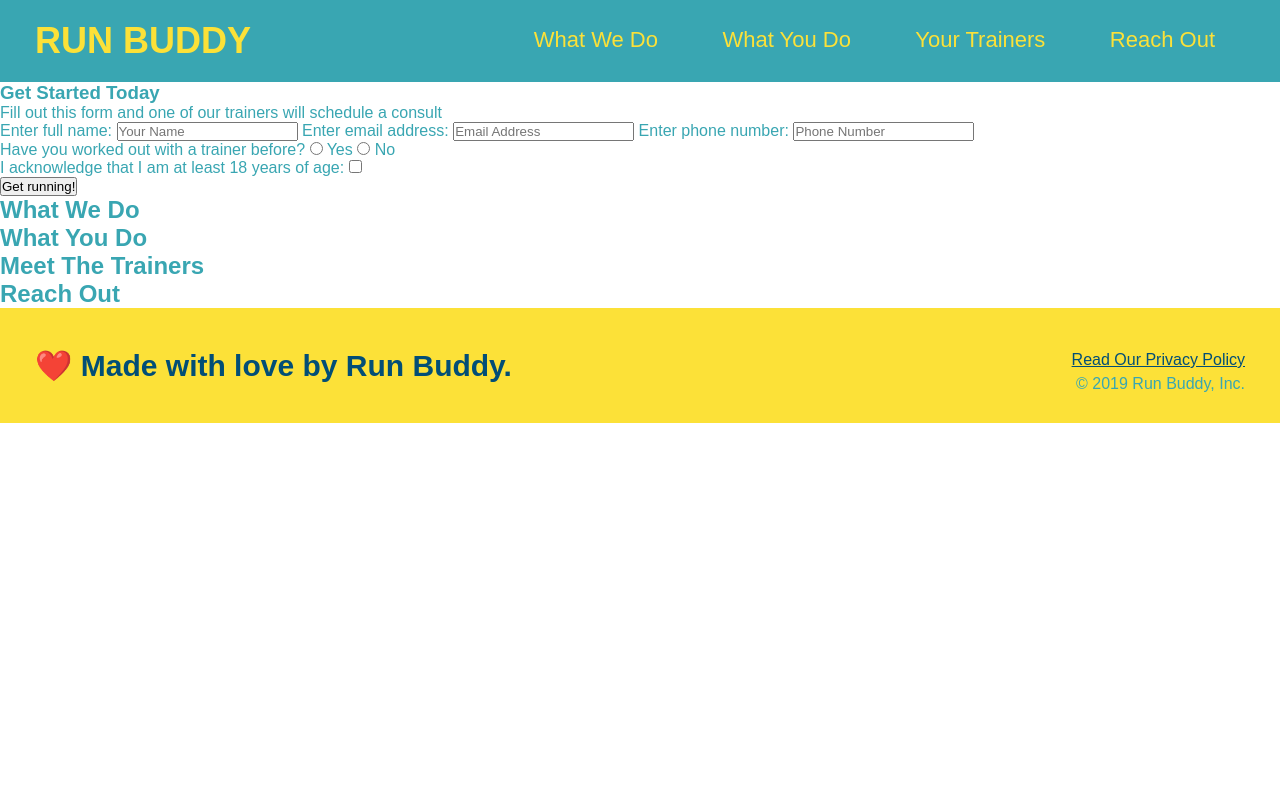
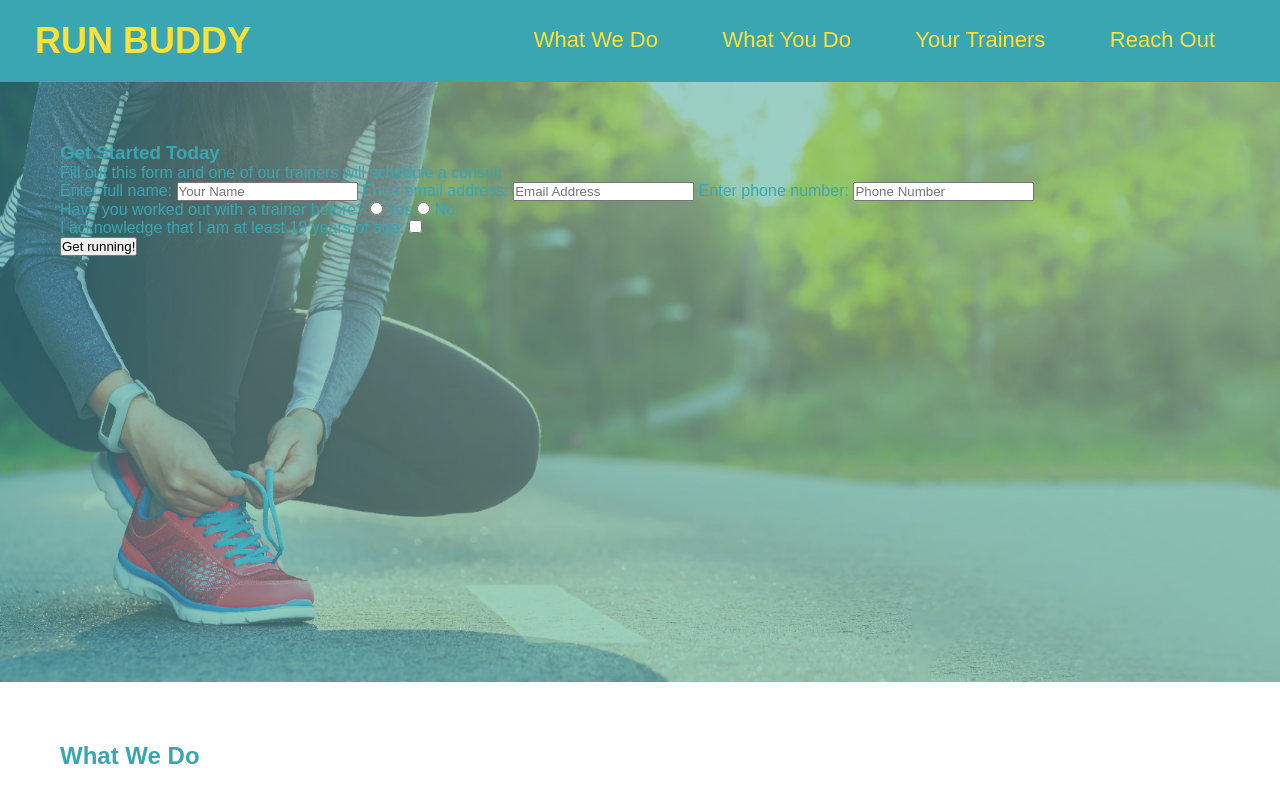
Before and after one commit to rvalexcod3/run-buddy, a plain HTML site: page index.html in a window 1280 px wide. Shown: the top 800 px of the page. Drawn offline with Linux system fonts and the light colour scheme.

Commit message:
commit index and style

```diff
--- a/index.html
+++ b/index.html
@@ -33,7 +33,7 @@
   </header>
 
   <!-- hero/jumbotron -->
-  <section>
+  <section class="hero">
     <div>
       <h3>Get Started Today</h3>
     <p>Fill out this form and one of our trainers will schedule a consult</p>
--- a/style.css
+++ b/style.css
@@ -57,3 +57,14 @@ header nav {
   footer a {
     color: #024e76;
   }
+  section {
+    padding: 60px;
+  }
+  /* Hero Style Start */
+.hero {
+  background-image: url(/images/hero-bg.jpg);
+  height: 600px;
+  background-size: cover;
+  background-position: center;
+}
+/* Hero Style End */
```
